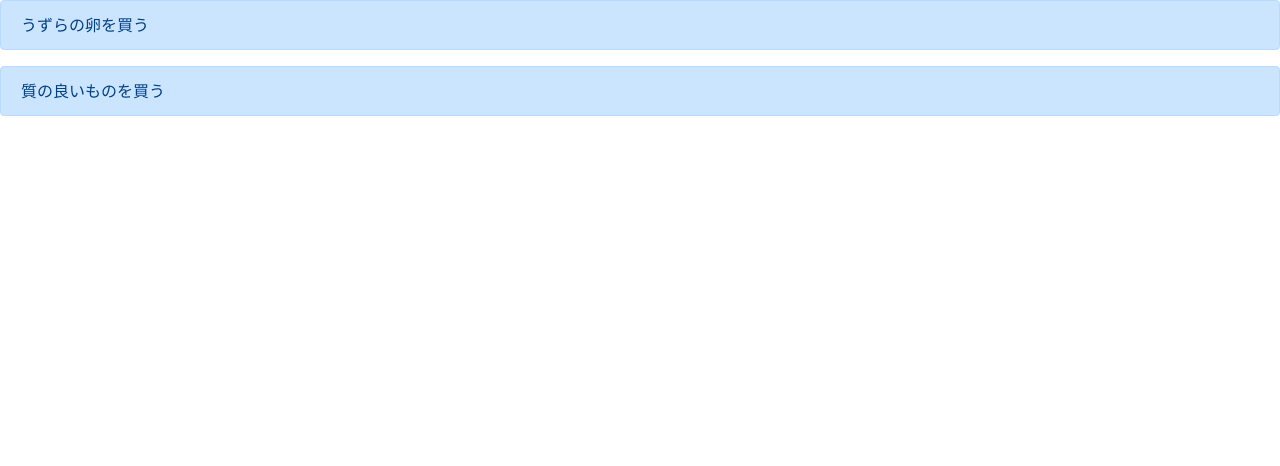
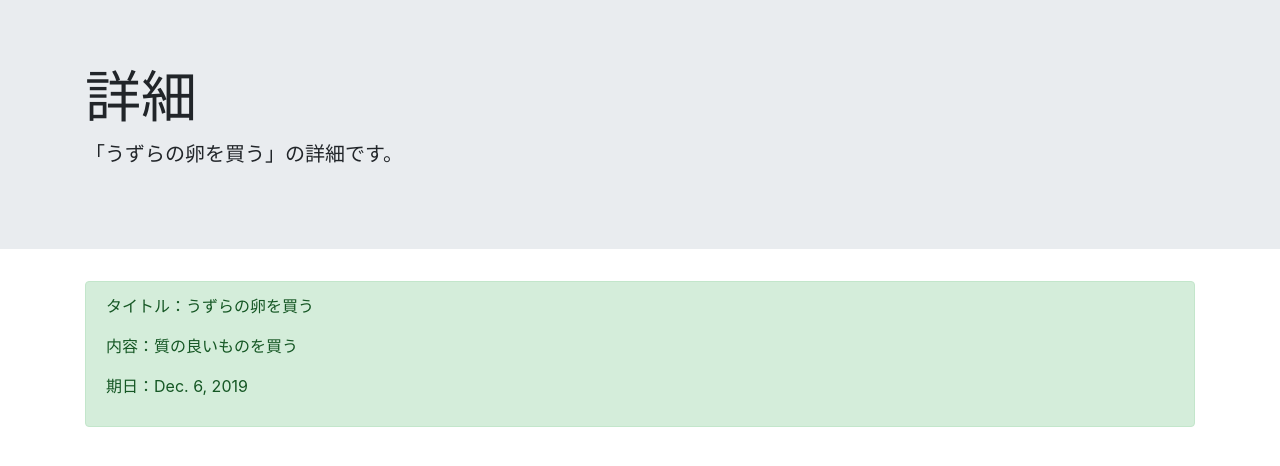
Before and after one commit to Hiro710/todolist, a Django app: page /detail/2 in a window 1280 px wide. Shown: the top 466 px of the page. Run offline with Django 3.2, Linux system fonts and the light colour scheme; data comes from the database, SQL or seed files in the repository; both versions use the stored data as it was after the commit; some libraries are stand-ins or nearby versions.

Commit message:
fixied layouts

```diff
--- a/templates/detail.html
+++ b/templates/detail.html
@@ -1,31 +1,21 @@
-<!doctype html>
-<html lang="en">
-  <head>
-    <!-- Required meta tags -->
-    <meta charset="utf-8">
-    <meta name="viewport" content="width=device-width, initial-scale=1, shrink-to-fit=no">
+<!--共通レイアウトが入っているbase.htmlをテンプレートとして持ってくる-->
+{% extends 'base.html' %}
 
-    <!-- Bootstrap CSS -->
-    <link rel="stylesheet" href="https://stackpath.bootstrapcdn.com/bootstrap/4.4.1/css/bootstrap.min.css" integrity="sha384-Vkoo8x4CGsO3+Hhxv8T/Q5PaXtkKtu6ug5TOeNV6gBiFeWPGFN9MuhOf23Q9Ifjh" crossorigin="anonymous">
+{% block header %}
+  <div class="jumbotron jumbotron-fluid">
+    <div class="container">
+      <h1 class="display-4">詳細</h1>
+      <p class="lead">「{{ object.title }}」の詳細です。</p>
+    </div>
+  </div>
+{% endblock header %}
 
-    <title>Hello, world!</title>
-  </head>
-  <body>
-    <!--
-      objectという名のオブジェクトに入っているデータを別々に1個1個取ってくる。
-      objectのタイトルと詳細を取ってくる。
-    -->
-    <div class="alert alert-primary" role="alert">
-      {{ object.title }}
+{% block content %}
+  <div class='container'>
+    <div class="alert alert-success" role="alert">
+        <p>タイトル：{{ object.title }}</p>
+        <p>内容：{{ object.memo }}</p>
+        <p>期日：{{ object.duedate }}</p>
     </div>
-    <div class="alert alert-primary" role="alert">
-      {{ object.memo }}
-    </div>
-
-    <!-- Optional JavaScript -->
-    <!-- jQuery first, then Popper.js, then Bootstrap JS -->
-    <script src="https://code.jquery.com/jquery-3.4.1.slim.min.js" integrity="sha384-J6qa4849blE2+poT4WnyKhv5vZF5SrPo0iEjwBvKU7imGFAV0wwj1yYfoRSJoZ+n" crossorigin="anonymous"></script>
-    <script src="https://cdn.jsdelivr.net/npm/popper.js@1.16.0/dist/umd/popper.min.js" integrity="sha384-Q6E9RHvbIyZFJoft+2mJbHaEWldlvI9IOYy5n3zV9zzTtmI3UksdQRVvoxMfooAo" crossorigin="anonymous"></script>
-    <script src="https://stackpath.bootstrapcdn.com/bootstrap/4.4.1/js/bootstrap.min.js" integrity="sha384-wfSDF2E50Y2D1uUdj0O3uMBJnjuUD4Ih7YwaYd1iqfktj0Uod8GCExl3Og8ifwB6" crossorigin="anonymous"></script>
-  </body>
-</html>
+  </div>
+{% endblock content %}
--- a/templates/list.html
+++ b/templates/list.html
@@ -13,16 +13,17 @@
 {% block content %}
 <!--<div class='container'>タグでいい感じの横幅にする-->
 <div class='container'>
+  <a href="{% url 'create' %}" class="btn btn-primary" tabindex="-1" role="button" aria-disabled="true">新規作成</a>
       {% for item in object_list %}
         <!--Djangoを埋め込んでTodoの重要度によって色を変える-->
         <div class="alert alert-{{ item.priority }}" role="alert">
-      <p>{{ item.title }}</p>
+          <p>{{ item.title }}　期日：{{ item.duedate }}</p>
           <!--
             urls.pyで命名したurl名(name)を設定することができる
             何番目のデータかをprimary_key(ID)を使って指定する必要がある(item.pk)
           -->
           <a href="{% url 'update' item.pk %}" class="btn btn-info" tabindex="-1" role="button" aria-disabled="true">編集</a>
-      <a href="{% url 'delete' item.pk %}" class="btn btn-primary" tabindex="-1" role="button" aria-disabled="true">削除</a>
+          <a href="{% url 'delete' item.pk %}" class="btn btn-danger" tabindex="-1" role="button" aria-disabled="true">削除</a>
           <a href="{% url 'detail' item.pk %}" class="btn btn-success" tabindex="-1" role="button" aria-disabled="true">詳細</a>
         </div>
       {% endfor %}
```
Also changed, not shown: db.sqlite3. Lines whose indentation alone changed are shown as unchanged.
